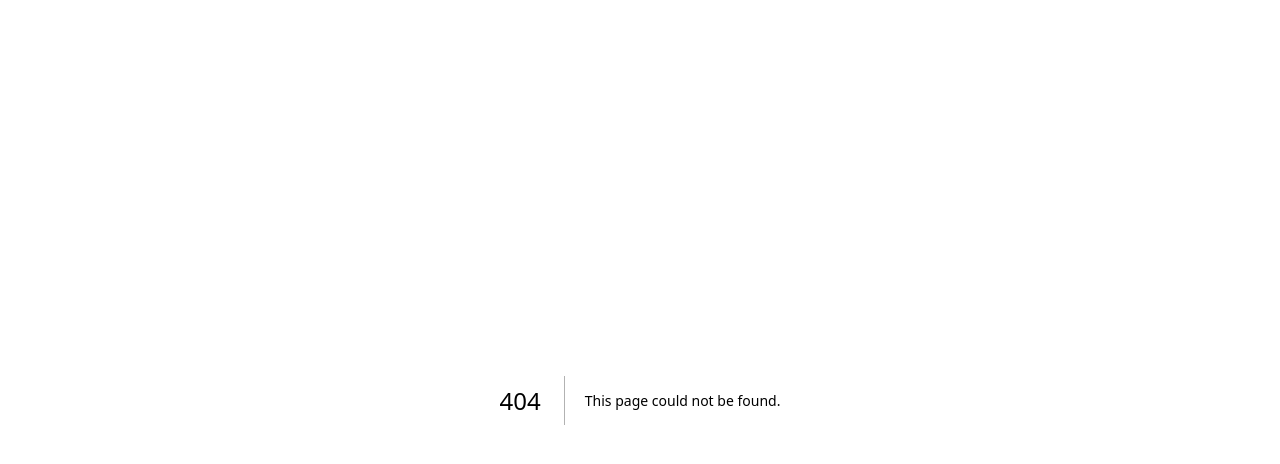
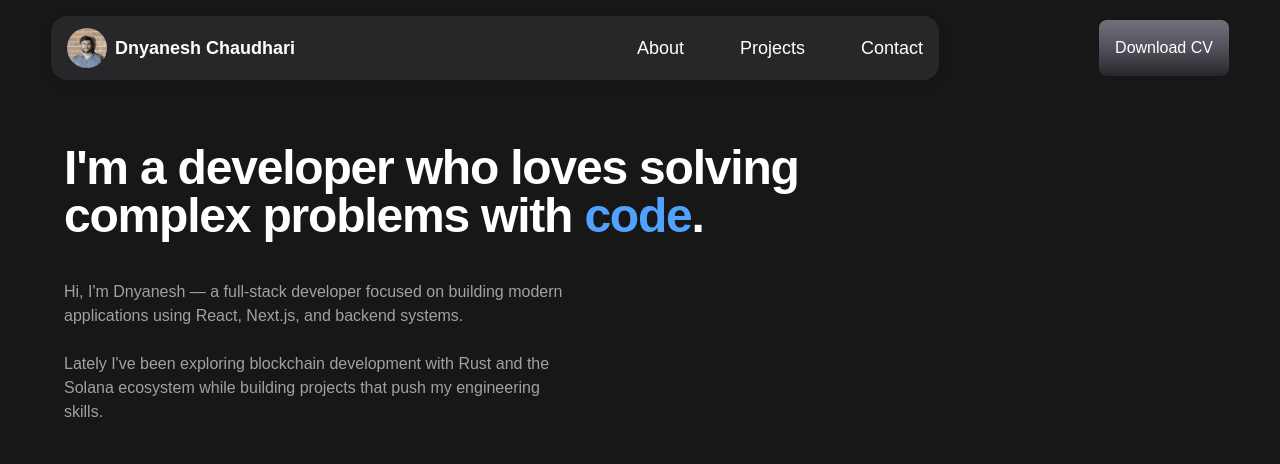
Before and after one commit to Dnyanesh6/DnyaneshFolio, a Next.js app: page /Hero in a window 1280 px wide. Before the commit this address had no page. Shown: the top 464 px of the page. Built offline with nearby package versions, Linux system fonts and the light colour scheme.

Commit message:
feat: implement Hero section and enhance Navbar with new styles and functionality

```diff
--- /dev/null
+++ b/src/app/Hero/page.tsx
@@ -0,0 +1,24 @@
+"use client"
+import React from 'react'
+import Hero from "@/src/components/hero"
+import Container from "@/src/components/container"
+import Navbar from "@/src/components/navbar"
+import { motion } from 'framer-motion'
+function hero() {
+  return (
+    <section>
+    <Container>
+    <Navbar />
+    <motion.div
+    initial={{ y: -100, opacity: 0 }}
+    animate={{ y: 0, opacity: 1 }}
+    transition={{ duration: 0.4, ease: "easeInOut" }}
+    >
+    <Hero />
+    </motion.div>
+    </Container>
+    </section>
+  )
+}
+
+export default hero
--- a/src/app/globals.css
+++ b/src/app/globals.css
@@ -15,7 +15,7 @@
 
 @media (prefers-color-scheme: dark) {
   :root {
-    --background:#262626;
+    --background:#171717;
     --foreground:#FFFFFF;
     --color-navbar: var(--background);
   }
--- a/src/components/container.tsx
+++ b/src/components/container.tsx
@@ -6,7 +6,7 @@ type ContainerProps = {
 }
 function Container({ children, className }: ContainerProps) {
   return (
-    <div className={`max-w-5xl mx-auto p-4 sm:px-6 lg:px-8 w-full min-h-screen bg-neutral-800 ${className || ''}`}>
+    <div className={`max-w-7xl mx-auto p-4  sm:px-6 lg:px-8 w-full min-h-screen bg-neutral-900 ${className || ''}`}>
       {children}
     </div>
   )
--- a/src/components/hero.tsx
+++ b/src/components/hero.tsx
@@ -1,11 +1,35 @@
-import { section } from 'framer-motion/client'
+"use client"
 import React from 'react'
-
+import { motion } from 'framer-motion'
 function hero() {
   return (
-    <section className='relative w-full'>
+    <motion.div
+    initial={{ y: -100, opacity: 0 }}
+    animate={{ y: 0, opacity: 1 }}
+    transition={{ duration: 0.4, ease: "easeInOut" }}
+    className='flex pl-8 mt-8 pt-8'
+    >
+      {/* intro section */}
+      <section
+      className='flex flex-col gap-6 max-w-3xl'>
+        <h1
+        className='text-5xl font-bold tracking-tight  text-white mb-4'>
+          I&apos;m a developer who loves solving complex problems with <span className='text-blue-400'>code</span>.</h1>
+        <p
+        className="text-neutral-400 w-2/3 flex justify-between"
+        >
+          Hi, I&apos;m Dnyanesh — a full-stack developer focused on building modern
+          applications using React, Next.js, and backend systems.
+        </p>
 
-    </section>
+        <p
+        className='text-neutral-400 w-2/3 flex justify-between'
+        >
+          Lately I&apos;ve been exploring blockchain development with Rust and the
+          Solana ecosystem while building projects that push my engineering skills.
+        </p>
+      </section>
+    </motion.div>
   )
 }
 
--- a/src/components/navbar.tsx
+++ b/src/components/navbar.tsx
@@ -1,6 +1,7 @@
 "use client"
 
 import { motion } from "framer-motion"
+import {useRouter } from "next/navigation"
 import Link from "next/link"
 import React, { useState } from "react"
 import { Menu, X } from "lucide-react"
@@ -10,40 +11,44 @@ const links = ["About", "Projects", "Contact"]
 export default function Navbar({ className }: { className?: string }) {
 
   const [menuOpen, setMenuOpen] = useState(false)
+  const router = useRouter()
 
   return (
     <motion.nav
       initial={{ y: -100, opacity: 0 }}
       animate={{ y: 0, opacity: 1 }}
-      transition={{ duration: 0.3, ease: "easeInOut" }}
-      className={`w-full flex justify-center items-center px-4 ${className}`}
+      transition={{ duration: 0.4, ease: "easeInOut" }}
+      className={`w-full md:w--full flex justify-center gap-40 bg-red- items-center px-4 ${className}`}
     >
-      <div className="w-full max-w-6xl h-16 flex justify-between bg-neutral-700 rounded-2xl drop-shadow-lg border border-neutral-300 items-center px-4">
+      <div className="w-full md:w-3/4 max-w-6xl h-16 flex justify-between bg-zinc-800 rounded-2xl drop-shadow-lg  items-center px-4">
 
         {/* LEFT SECTION */}
-        <div className="flex items-center gap-2">
+        <div
+        onClick={()=>{router.push('/Hero')}}
+        className="flex items-center gap-2 cursor-pointer">
           <img
-            className="w-9 h-9 rounded-full"
+            className="w-10 h-10 transition rounded-full"
             src="/passport.jpeg"
             alt="profile"
           />
-          <span className="hidden sm:block text-white font-medium">
+          <span className="hidden sm:block text-white font-bold text-lg">
             Dnyanesh Chaudhari
           </span>
         </div>
 
         {/* DESKTOP LINKS */}
-        <div className="hidden md:flex gap-6 text-white">
+        <div className="hidden md:flex gap-14 text-white">
           {links.map((link, index) => (
             <Link
               key={index}
               href={`/${link.toLowerCase()}`}
-              className="hover:text-neutral-300 transition"
+              className="hover:text-neutral-300 text-lg transition"
             >
               {link}
             </Link>
           ))}
         </div>
+
 
         {/* MOBILE MENU BUTTON */}
         <div className="md:hidden text-white focus:outline-none">
@@ -52,6 +57,14 @@ export default function Navbar({ className }: { className?: string }) {
           </button>
         </div>
       </div>
+
+
+        <button
+        className=" py-4 text-md bg-gradient-to-b from-zinc-500 via-zinc-600 to-zinc-800 text-white px-4 py-2 rounded-lg hover:from-zinc-700 hover:text-neutral-300 hover:via-zinc-800 hover:to-zinc-900 transition duration-300 "
+        >
+          Download CV
+        </button>
+
 
       {/* MOBILE DROPDOWN */}
       {menuOpen && (
@@ -69,6 +82,7 @@ export default function Navbar({ className }: { className?: string }) {
             >
               {link}
             </Link>
+
           ))}
         </motion.div>
       )}
```
